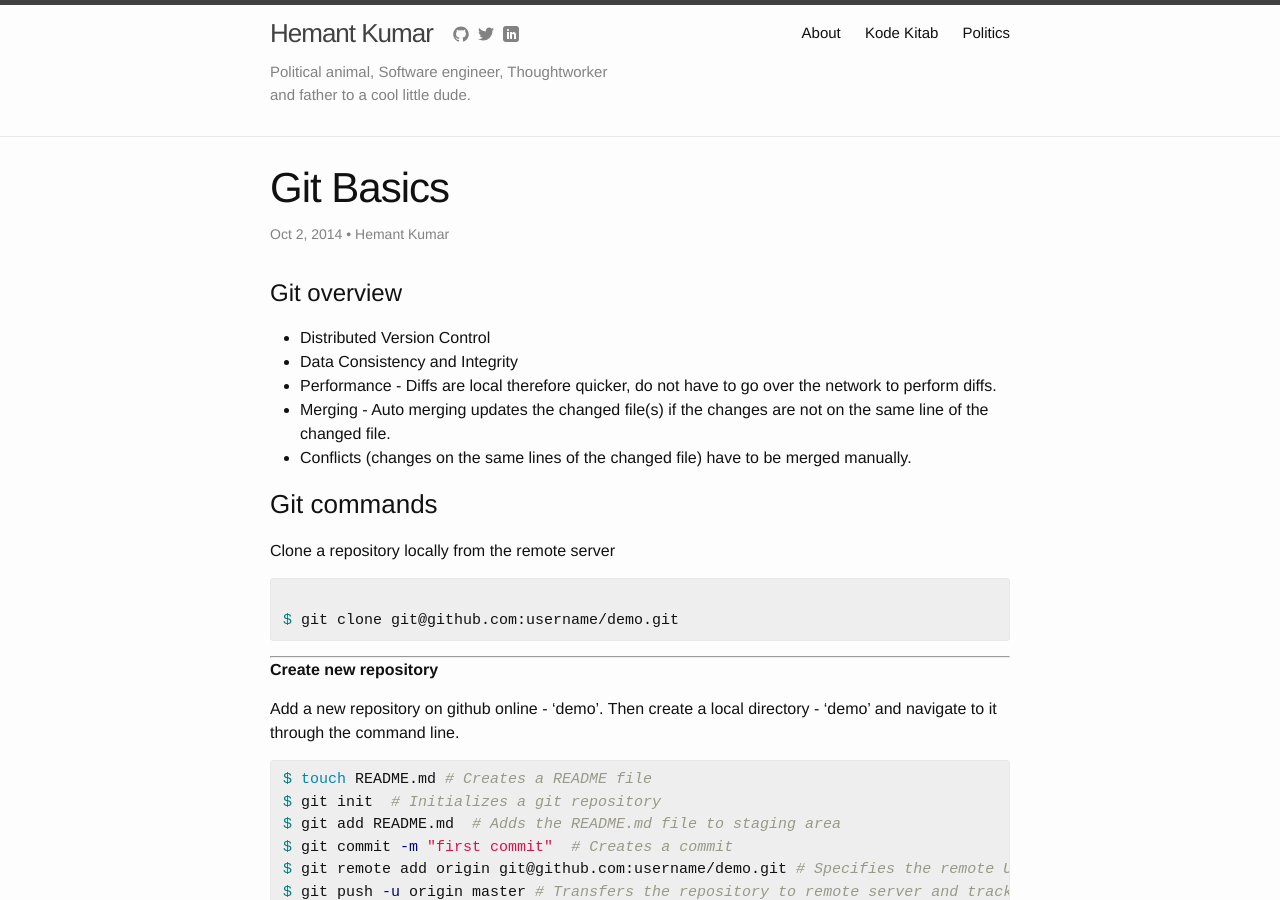
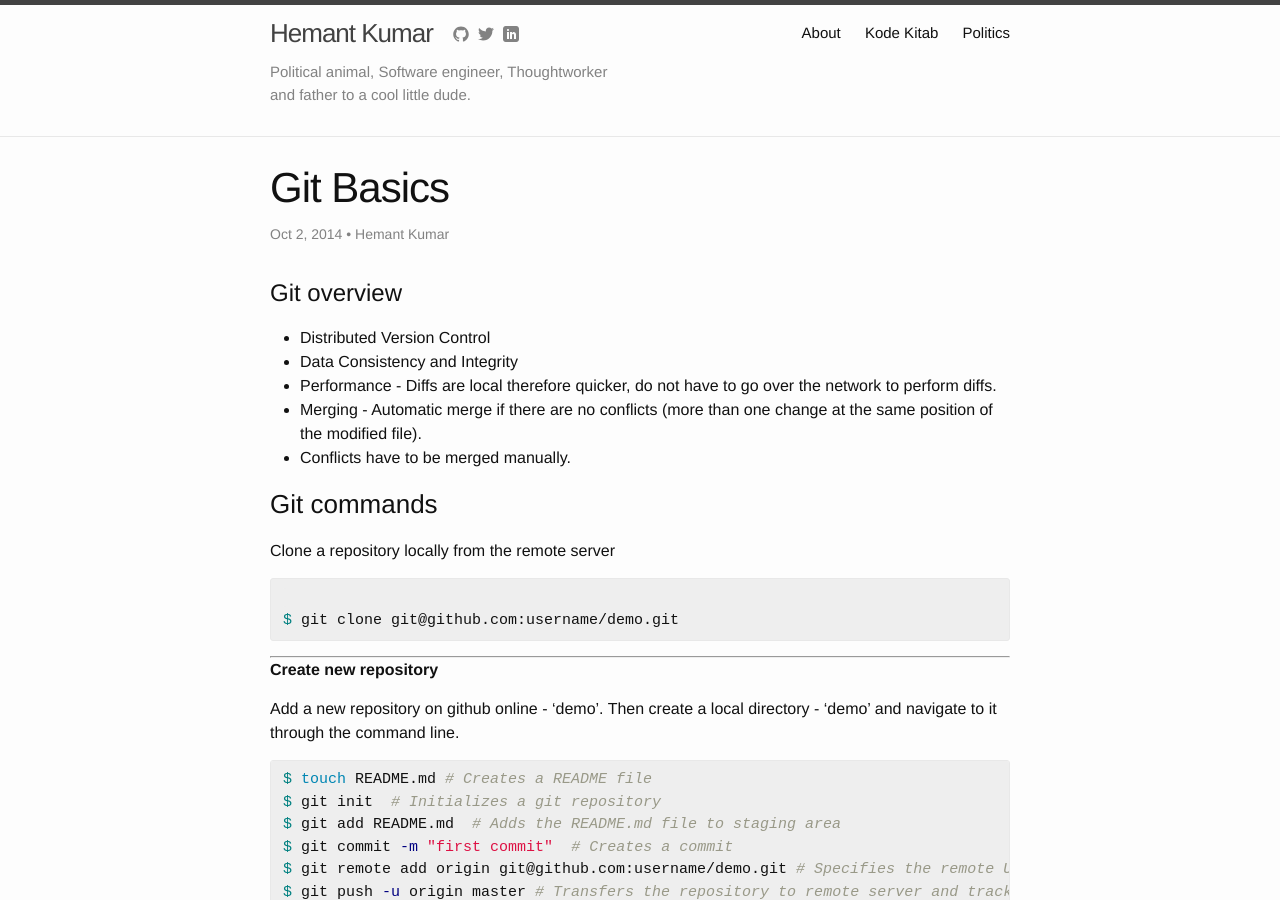
Before and after one commit to hemantksingh/hemantksingh.github.io, a Jekyll site: the page built from _posts/2014-10-02-git-basics.markdown, in a window 1280 px wide and 900 px high. Built offline with Jekyll 4.4.1, drawn with Linux system fonts in a browser that asks for light colours; Markdown is read by kramdown in place of the engine named in the settings; comment, search, counter and statistics services are not loaded; some of the changed text lies outside the part shown.

Commit message:
Updates git post.

```diff
--- a/_posts/2014-10-02-git-basics.markdown
+++ b/_posts/2014-10-02-git-basics.markdown
@@ -6,15 +6,15 @@
 tags: git
 categories: kodekitab
 comments: true
-modified_time: '2015-02-26T11:23:46.244-08:00'
+modified_time: '2015-10-15T11:23:46.244-08:00'
 ---
 
 # Git overview #
 * Distributed Version Control
 * Data Consistency and Integrity
 * Performance - Diffs are local therefore quicker, do not have to go over the network to perform diffs.
-* Merging - Auto merging updates the changed file(s) if the changes are not on the same line of the changed file.
-* Conflicts (changes on the same lines of the changed file) have to be merged manually.
+* Merging - Automatic merge if there are no conflicts (more than one change at the same position of the modified file).
+* Conflicts have to be merged manually.
 
 
 ### Git commands ###
@@ -214,6 +214,15 @@
 {% highlight sh %}
 $ git reset --hard HEAD~1
 {% endhighlight %}
+
+****************************************************************
+**Finding commits**
+
+Find a commit with text "text to find"
+{% highlight sh %}
+$ git log --grep="text to find" --pretty=oneline
+{% endhighlight %}
+
 ****************************************************************
 **Stash your work**
 
```
